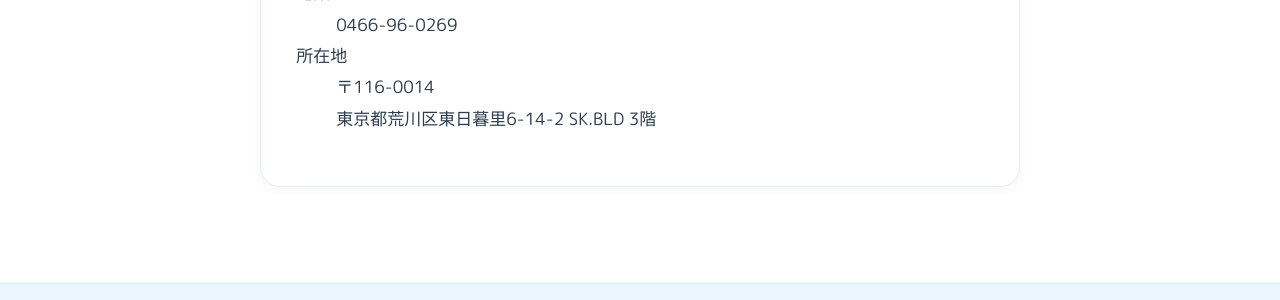
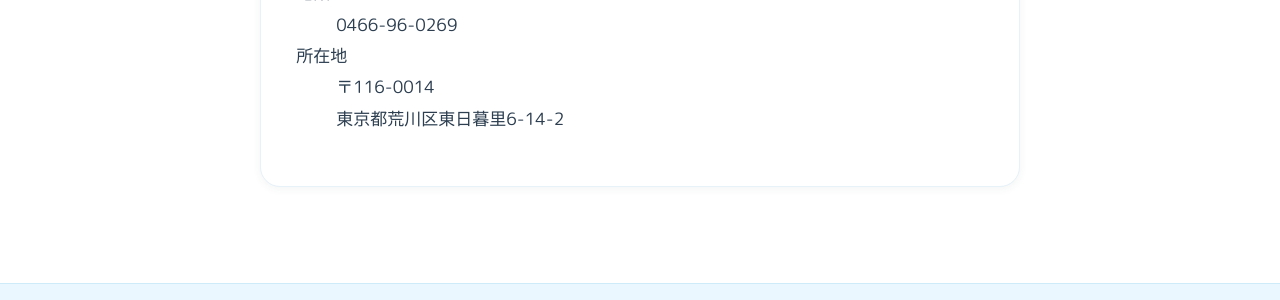
Before and after one commit to piggymiku-T/japan-kids-association, a Jekyll site: the page built from contact.md, in a window 1280 px wide and 900 px high, scrolled down 518 px. Shown: the part 169-469 px from the top of the window. Built offline with Jekyll 4.4.1, drawn with Linux system fonts in a browser that asks for light colours.

Commit message:
Update contact address in contact.md
Removed the building information from the address.

```diff
--- a/contact.md
+++ b/contact.md
@@ -17,7 +17,7 @@ permalink: /contact/
       <dl class="contact-list">
         <div><dt>メール</dt><dd><a href="mailto:info@japan-kids-association.com">info@japan-kids-association.com</a></dd></div>
         <div><dt>電話</dt><dd>0466-96-0269</dd></div>
-        <div><dt>所在地</dt><dd>〒116-0014<br>東京都荒川区東日暮里6-14-2 SK.BLD 3階</dd></div>
+        <div><dt>所在地</dt><dd>〒116-0014<br>東京都荒川区東日暮里6-14-2 </dd></div>
       </dl>
     </div>
   </div>
```
